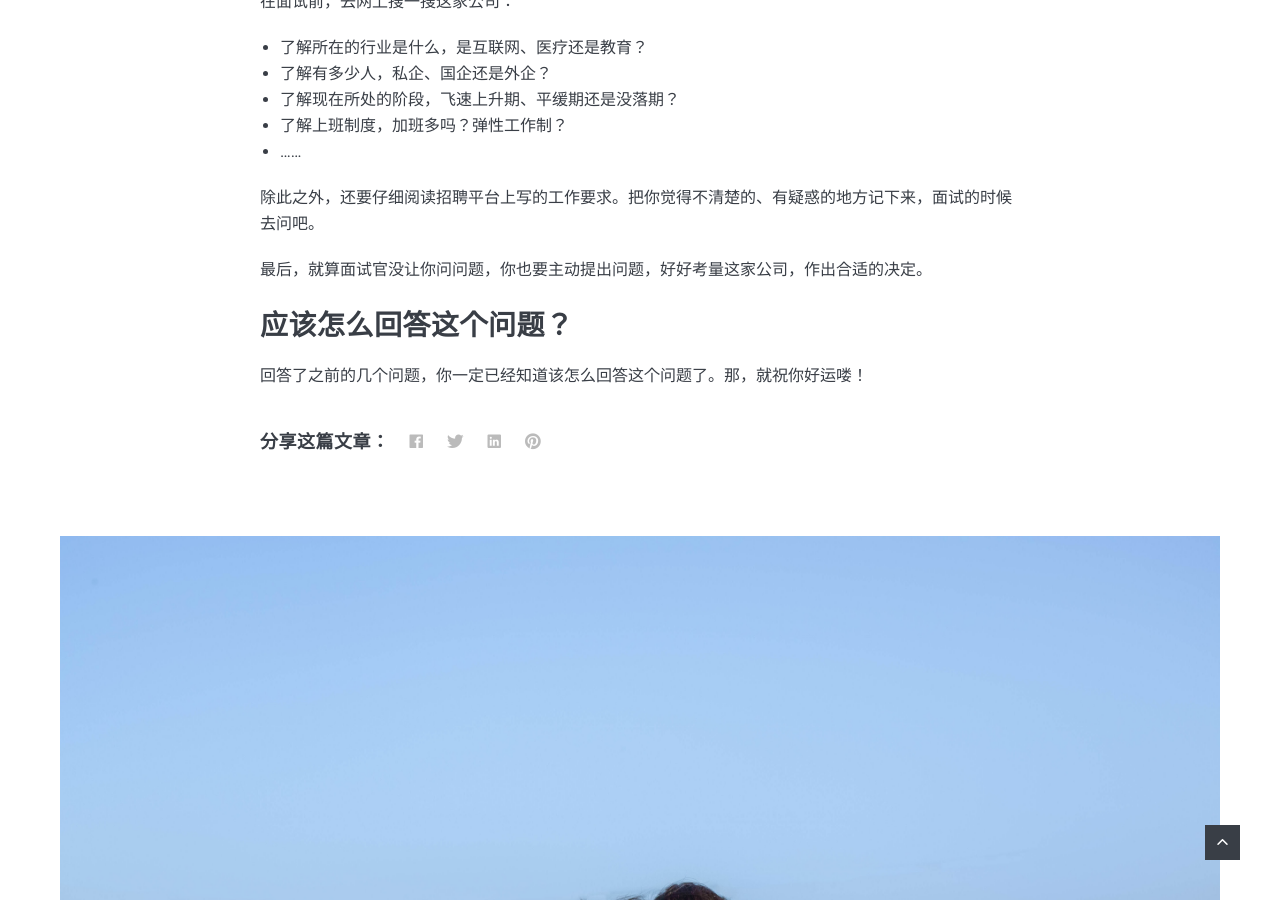
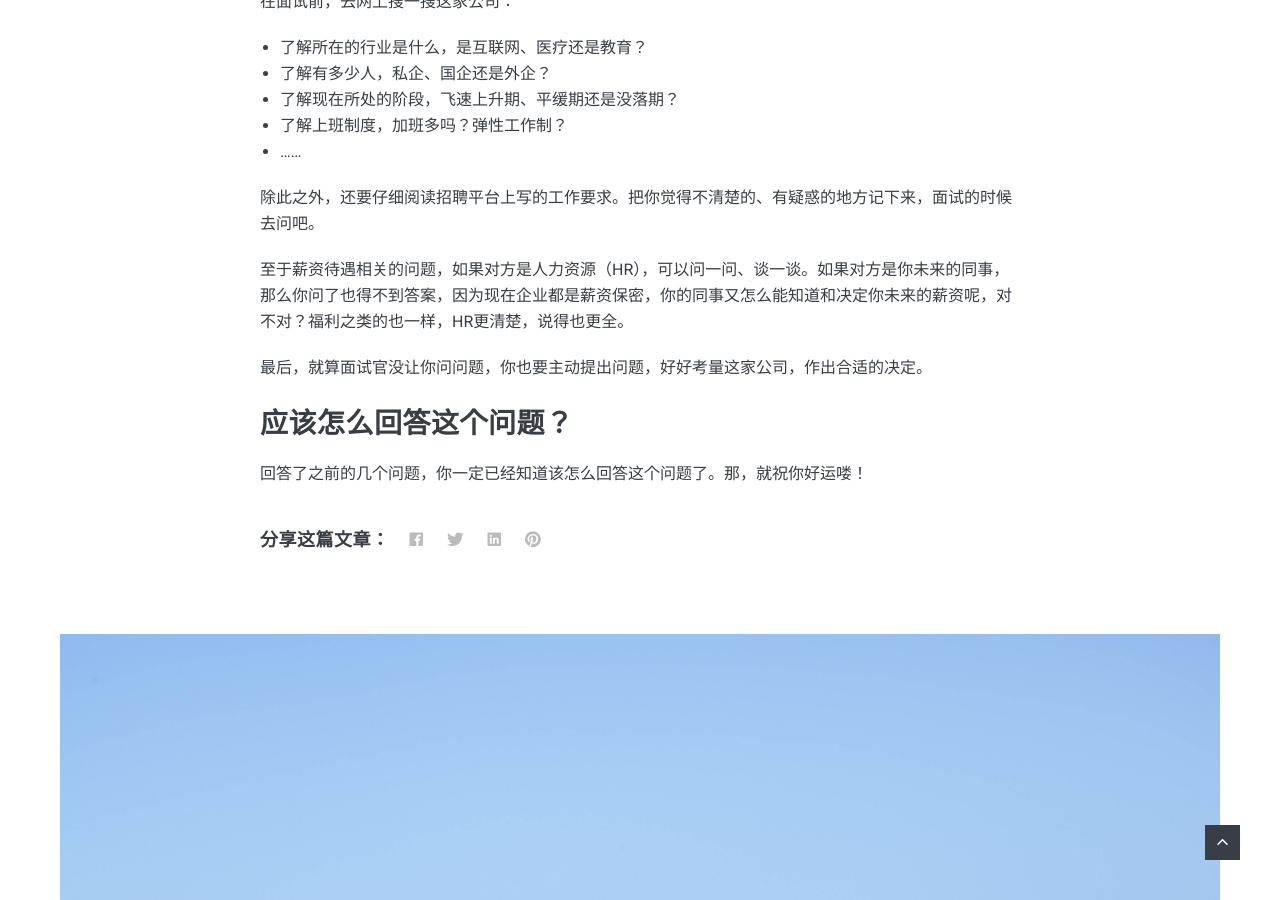
Before and after one commit to xiangxinotes/xiangxinotes.github.io, a Jekyll site: the page built from _posts/2023-04-20-what-questions-should-i-ask-at-the-end-of-an-interview.markdown, in a window 1280 px wide and 900 px high, scrolled down 2589 px. Built offline with Jekyll 4.4.1, drawn with Linux system fonts in a browser that asks for light colours; nearby versions of some CDN libraries.

Commit message:
Update blog | interview

```diff
--- a/_posts/2023-04-20-what-questions-should-i-ask-at-the-end-of-an-interview.markdown
+++ b/_posts/2023-04-20-what-questions-should-i-ask-at-the-end-of-an-interview.markdown
@@ -61,6 +61,8 @@ tags: 面试
 
 除此之外，还要仔细阅读招聘平台上写的工作要求。把你觉得不清楚的、有疑惑的地方记下来，面试的时候去问吧。
 
+至于薪资待遇相关的问题，如果对方是人力资源（HR），可以问一问、谈一谈。如果对方是你未来的同事，那么你问了也得不到答案，因为现在企业都是薪资保密，你的同事又怎么能知道和决定你未来的薪资呢，对不对？福利之类的也一样，HR更清楚，说得也更全。
+
 最后，就算面试官没让你问问题，你也要主动提出问题，好好考量这家公司，作出合适的决定。
 
 ## 应该怎么回答这个问题？
```
Also changed, not shown: 1 other file.
